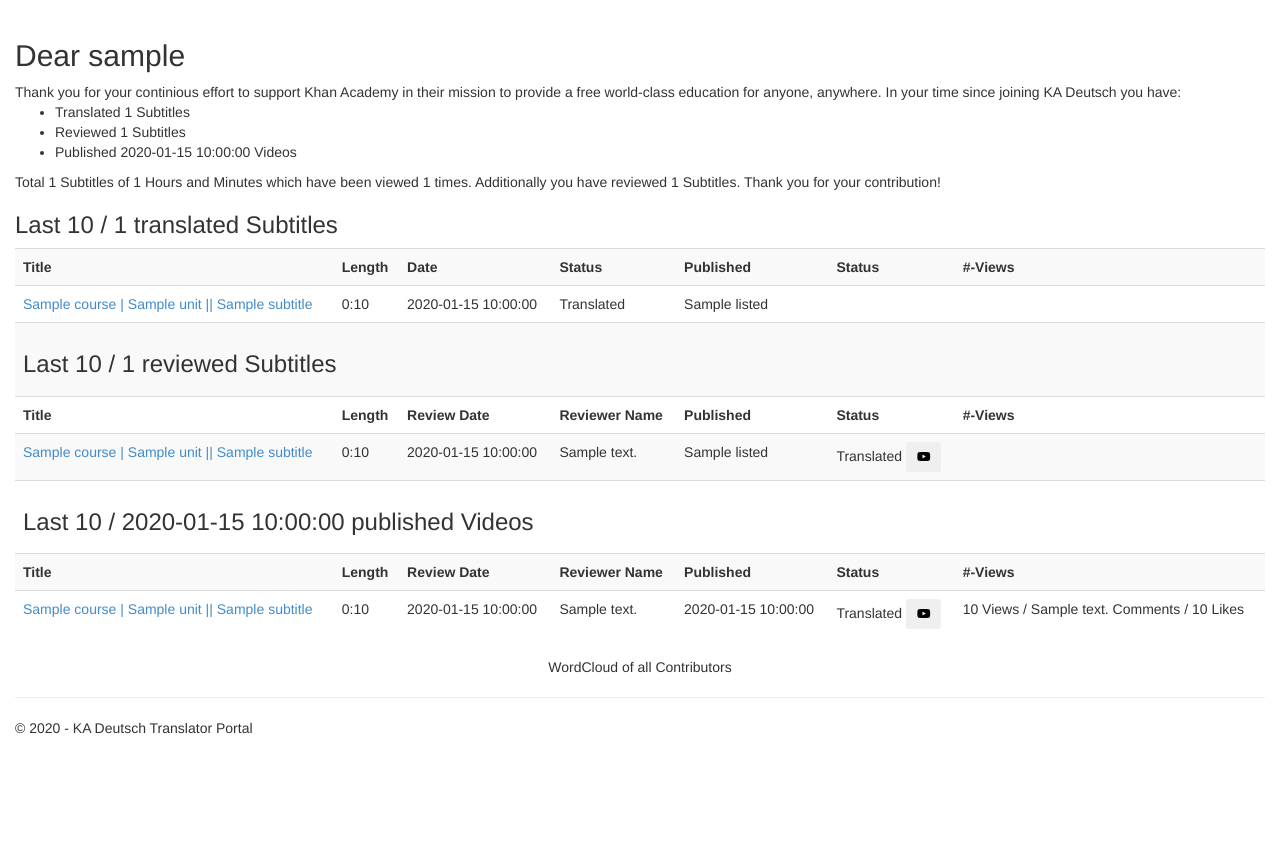
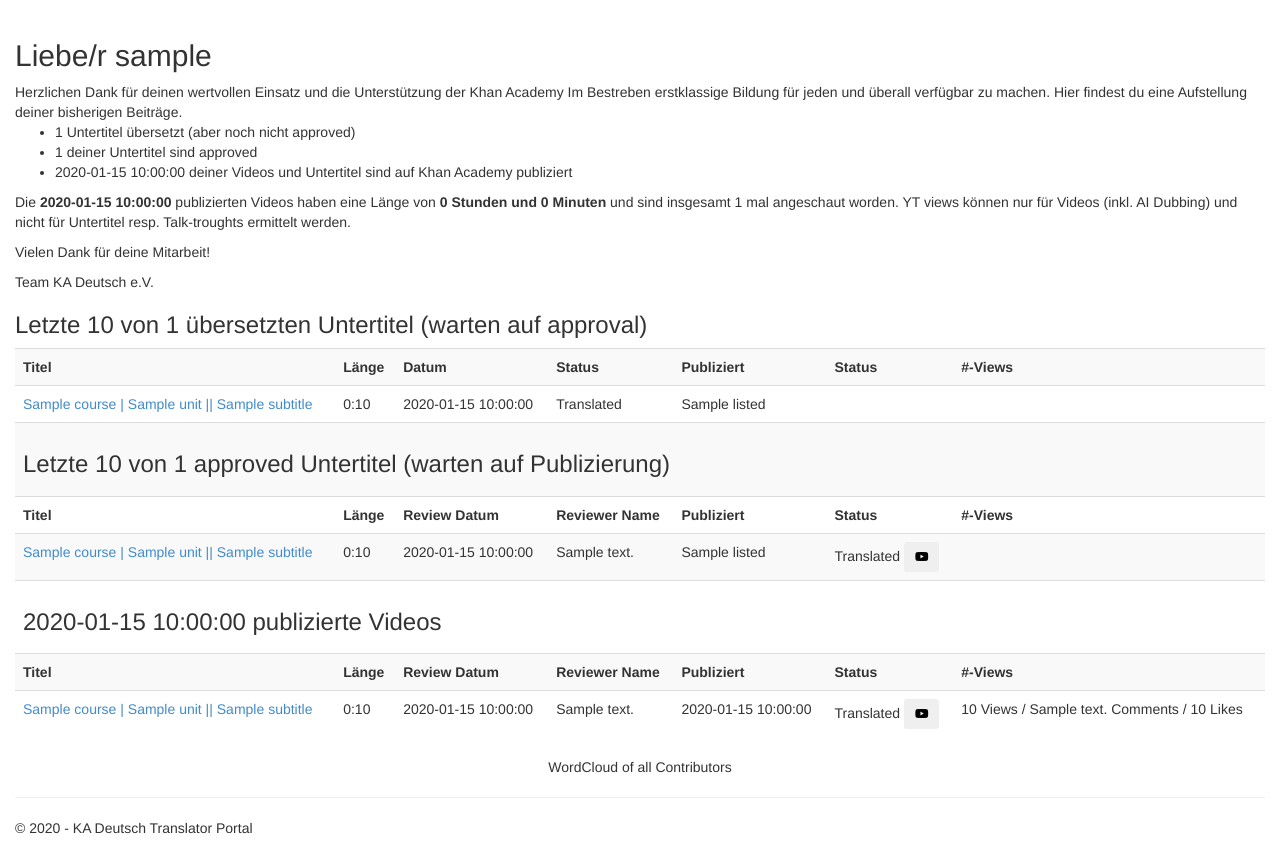
Before and after one commit to alani1/KATranslatorApp, a Flask app: template TranslatorApp/TranslatorApp/templates/contributions.html in a window 1280 px wide. Shown: the part 51-919 px from the top of the page. Before the commit the page ends 785 px from the top, so only its background shows below. Run offline with Flask 2, Linux system fonts and the light colour scheme; the template is opened without the code that fills it: most values are stand-ins (such as "Sample title", 1, 10 or a date in 2020); parts of the project's set-up code (start-up, migrations or seed data) failed here and were passed over; some libraries are stand-ins or nearby versions.

Commit message:
Various fixes on contribution page

```diff
--- a/TranslatorApp/GenerateAIDubbing.py
+++ b/TranslatorApp/GenerateAIDubbing.py
@@ -92,8 +92,8 @@
 
     if len(args.videos) == 0:
 
-        #print("No Videos specified, generating last 3 translated videos")
-        sql = "SELECT * FROM %s.`ka-content`" % Configuration.dbDatabase + " WHERE (kind='Video' or kind='Talkthrough') AND translation_status = 'Approved' AND (local_video IS NULL OR local_video = '') GROUP BY id ORDER BY translation_date DESC LIMIT 3"
+        #print("No Videos specified, generating last 3 translated videos"), removed or kind='Talktrough' from SQL temporary until speed for Talktroughs is fixed #3
+        sql = "SELECT * FROM %s.`ka-content`" % Configuration.dbDatabase + " WHERE (kind='Video') AND translation_status = 'Approved' AND (local_video IS NULL OR local_video = '') GROUP BY id ORDER BY translation_date DESC LIMIT 3"
 
         print("No Videos specified, generating last 3 approved videos")
         with dbConnection.cursor() as cursor:
--- a/TranslatorApp/TranslatorApp/templates/contributions.html
+++ b/TranslatorApp/TranslatorApp/templates/contributions.html
@@ -2,7 +2,7 @@
 
 {% block content %}
 
-<br/>
+<br />
 
 <div class="modal fade" id="videoModal" tabindex="-1" aria-labelledby="videoModalLabel" aria-hidden="true">
     <div class="modal-dialog" style="width:auto;" role="document">
@@ -34,19 +34,24 @@
     }
 </script>
 
-<h2>Dear {{ userName | safe }}</h2>
-Thank you for your continious effort to support Khan Academy in their mission to provide a free world-class education for anyone, anywhere. In your time since joining KA Deutsch you have:
+<h2>Liebe/r {{ userName | safe }}</h2>
+Herzlichen Dank für deinen wertvollen Einsatz und die Unterstützung der Khan Academy Im Bestreben erstklassige Bildung für jeden und überall verfügbar zu machen. Hier findest du eine Aufstellung deiner bisherigen Beiträge.
 <ul>
-    <li>Translated {{ translatedCount }} Subtitles</li>
-    <li>Reviewed {{ reviewedCount }} Subtitles</li>
-    <li>Published {{ publishedCount }} Videos</li>
+    <li>{{ translatedCount }} Untertitel übersetzt (aber noch nicht approved)</li>
+    <li>{{ reviewedCount }} deiner Untertitel sind approved </li>
+    <li>{{ publishedCount }} deiner Videos und Untertitel sind auf Khan Academy publiziert</li>
 </ul>
-Total {{ translatedCount }} Subtitles of {{ totalLength }} Hours and Minutes which have been viewed {{ totalViewcount }} times. Additionally you have reviewed {{ reviewedCount }} Subtitles.
-Thank you for your contribution!
+Die  <b>{{ publishedCount }}</b> publizierten Videos haben eine Länge von <b>{{ totalLength|int//3600 }} Stunden und {{ (totalLength|int//60) }} Minuten</b> und sind insgesamt {{ totalViewCount }} mal angeschaut worden. YT views können nur für Videos (inkl. AI Dubbing)
+und nicht für Untertitel resp. Talk-troughts ermittelt werden.
+<p />
+<p />
+Vielen Dank für deine Mitarbeit!
+<p />
+Team KA Deutsch e.V.
 <br />
-<h3>Last 10 / {{ translatedCount }} translated Subtitles</h3>
+<h3>Letzte 10 von {{ translatedCount }} übersetzten Untertitel (warten auf approval)</h3>
 <table class="table table-striped">
-    <tr><th>Title</th><th>Length</th><th>Date</th><th>Status</th><th>Published</th><th>Status</th><th>#-Views</th></tr>
+    <tr><th>Titel</th><th>Länge</th><th>Datum</th><th>Status</th><th>Publiziert</th><th>Status</th><th>#-Views</th></tr>
     {% for subtitle in translatedSubtitles %}
     {% if loop.index <= 10 %}
     {% set seconds = subtitle.duration %}
@@ -55,24 +60,32 @@
     {% endfor %}
 
 
-    <tr><td colspan="7"><h3>Last 10 / {{ reviewedCount }} reviewed Subtitles</h3></td></tr>
-    <tr><th>Title</th><th>Length</th><th>Review Date</th><th>Reviewer Name</th><th>Published</th><th>Status</th><th>#-Views</th></tr>
+    <tr><td colspan="7"><h3>Letzte 10 von {{ reviewedCount }} approved Untertitel (warten auf Publizierung)</h3></td></tr>
+    <tr><th>Titel</th><th>Länge</th><th>Review Datum</th><th>Reviewer Name</th><th>Publiziert</th><th>Status</th><th>#-Views</th></tr>
 
     {% for subtitle in reviewedSubtitles %}
     {% if loop.index <= 10 %}
     {% set seconds = subtitle.duration %}
     {% set url = subtitle.canonical_url %}
-    <tr><td><a href="{{ url }}" target="_blank">{{ subtitle.course }} | {{ subtitle.unit }} || {{ subtitle.original_title }}</a></td><td>{{ seconds|int//60 }}:{{ (seconds|int%60) }}</td><td>{{ subtitle.review_date }}</td><td>{{ subtitle.reviewer }}</td><td>{{ subtitle.listed }}</td>
-    <td>{{ subtitle.translation_status }}
+    <tr>
+        <td><a href="{{ url }}" target="_blank">{{ subtitle.course }} | {{ subtitle.unit }} || {{ subtitle.original_title }}</a></td>
+        <td>{{ seconds|int//60 }}:{{ (seconds|int%60) }}</td>
+        <td>{{ subtitle.review_date }}</td>
+        <td>{{ subtitle.reviewer }}</td>
+        <td>{{ subtitle.listed }}</td>
+        <td>
+            {{ subtitle.translation_status }}
             {% if subtitle.local_video != None %}
             <button type="button" class="btn btn-sm" data-toggle="tooltip" data-placement="top" title="Edit" onClick="showVideo('{{ subtitle.local_video }}');"><i class="fa-brands fa-youtube"></i> </button>
             {% endif %}
-    </td><td></td></tr>
+        </td>
+        <td></td>
+    </tr>
     {% endif %}
     {% endfor %}
 
-    <tr><td colspan="7"><h3>Last 10 / {{ publishedCount }} published Videos</h3></td></tr>
-    <tr><th>Title</th><th>Length</th><th>Review Date</th><th>Reviewer Name</th><th>Published</th><th>Status</th><th>#-Views</th></tr>
+    <tr><td colspan="7"><h3>{{ publishedCount }} publizierte Videos</h3></td></tr>
+    <tr><th>Titel</th><th>Länge</th><th>Review Datum</th><th>Reviewer Name</th><th>Publiziert</th><th>Status</th><th>#-Views</th></tr>
     {% for subtitle in publishedSubtitles %}
     {% set seconds = subtitle.duration %}
 
@@ -82,7 +95,8 @@
         <td>{{ subtitle.translation_date }}</td>
         <td>{{ subtitle.reviewer }}</td>
         <td>{{ subtitle.translation_date }}</td>
-        <td>{{ subtitle.translation_status }}
+        <td>
+            {{ subtitle.translation_status }}
             {% if subtitle.local_video != None %}
             <button type="button" class="btn btn-sm" data-toggle="tooltip" data-placement="top" title="Edit" onClick="showVideo('{{ subtitle.local_video }}');"><i class="fa-brands fa-youtube"></i> </button>
             {% endif %}
```
Also changed, not shown: TranslatorApp/TranslatorApp/contributions.py (+13 -5 lines). Lines whose indentation alone changed are shown as unchanged.
